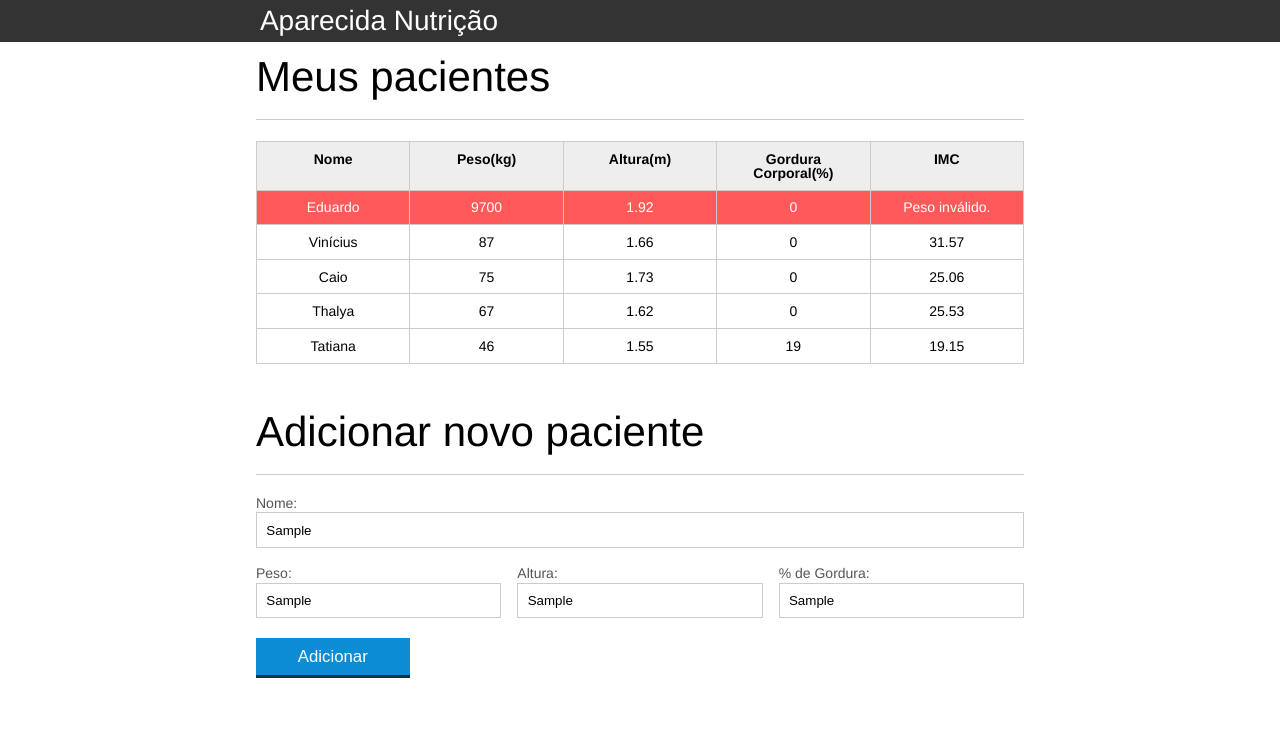
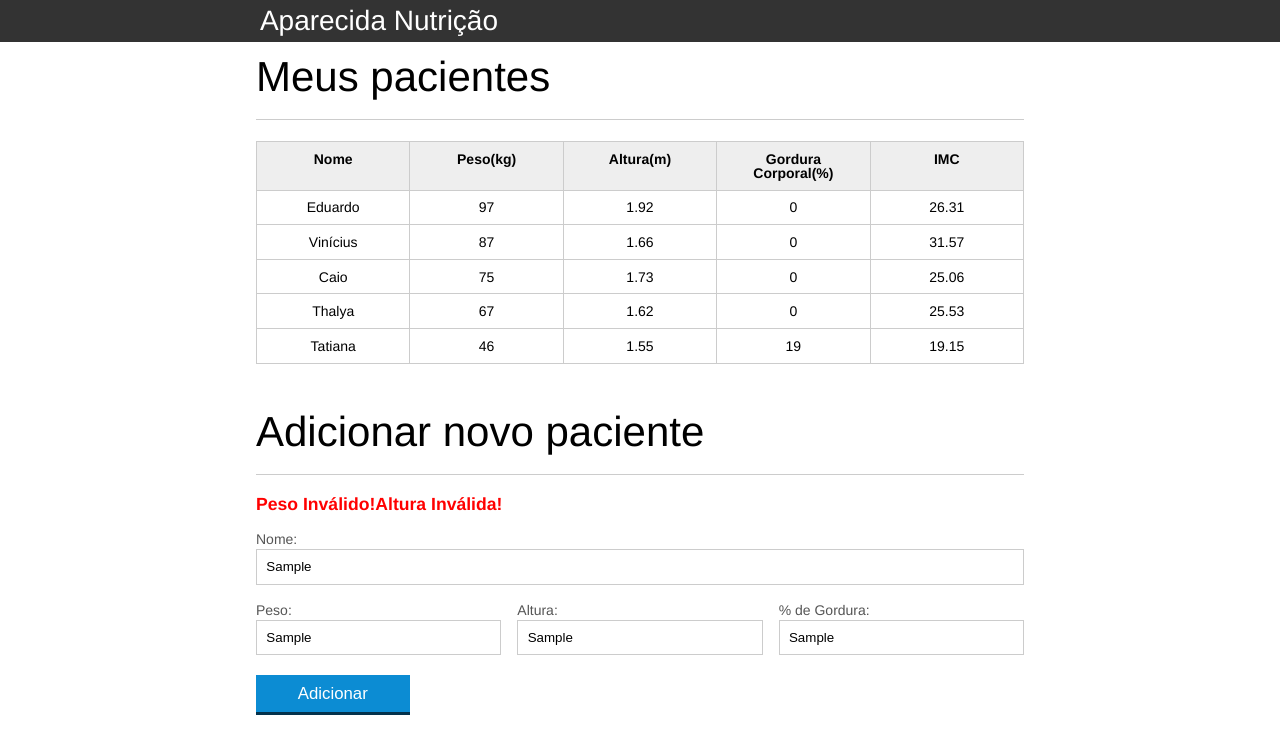
Before and after one commit to eduardo-pinheir0/imc-calulator, a website: page index.html in a window 1280 px wide. Both pictures are taken after typing "Sample", "Sample", "Sample", "Sample" into the empty fields and a click on the button "Adicionar". Drawn offline with Linux system fonts and the light colour scheme.

Commit message:
add error handling for patient validation and display error messages

```diff
--- a/css/index.css
+++ b/css/index.css
@@ -98,10 +98,10 @@ label {
   padding: 10px 0px;
 }
 
-.bottomSection{
+.bottomSection {
   display: flex;
   gap: 1rem;
-  margin-top: .5rem;
+  margin-top: 0.5rem;
 }
 
 button {
@@ -144,3 +144,11 @@ button:disabled {
   background-color: rgba(255, 0, 0, 0.65);
   color: white;
 }
+
+#errorMessages {
+  color: red;
+  font-size: 1.1rem;
+  font-weight: 600;
+  margin-bottom: 1.2rem;
+  display: flex;
+}
--- a/index.html
+++ b/index.html
@@ -28,7 +28,7 @@
           <tbody id="tabela-pacientes">
             <tr class="paciente" id="firstPatient">
               <td class="info-nome">Eduardo</td>
-              <td class="info-peso">9700</td>
+              <td class="info-peso">97</td>
               <td class="info-altura">1.92</td>
               <td class="info-gordura">0</td>
               <td class="info-imc">0</td>
@@ -71,6 +71,7 @@
     <section class="container">
       <!-- Título -->
       <h2 id="titulo-form" class="mt-10">Adicionar novo paciente</h2>
+      <ul id="errorMessages"></ul>
       <form class="mb-12" id="form">
         <!-- Nome -->
         <div class="">
--- a/js/form.js
+++ b/js/form.js
@@ -9,8 +9,10 @@ addButton.addEventListener("click", (e) => {
   // Captura informações do formulário e cria o objeto patient
   let patient = getPatientForm(form);
 
-  if (!patientValidate(patient)) {
-    alert("Paciente Inválido!");
+  var error = patientValidate(patient);
+  console.log(error);
+  if (error.length > 0) {
+    showErrorMessages(error);
     return;
   }
 
@@ -22,6 +24,15 @@ addButton.addEventListener("click", (e) => {
 
   form.reset();
 });
+
+function showErrorMessages(errors) {
+  let ul = document.querySelector("#errorMessages");
+  errors.forEach(function (erro) {
+    var li = document.createElement("li");
+    li.textContent = erro;
+    ul.appendChild(li);
+  });
+}
 
 function getPatientForm(form) {
   let patient = {
@@ -61,7 +72,11 @@ function assembleTd(data, className) {
 }
 
 function patientValidate(patient) {
-  if (weightIsValid(patient.weight) && heightIsValid(patient.height)) {
-    return true;
-  }
+  let errors = [];
+
+  if (!weightIsValid(patient.weight)) errors.push("Peso Inválido!");
+
+  if (!heightIsValid(patient.height)) errors.push("Altura Inválida!");
+
+  return errors;
 }
```
